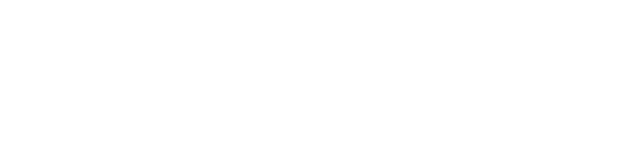
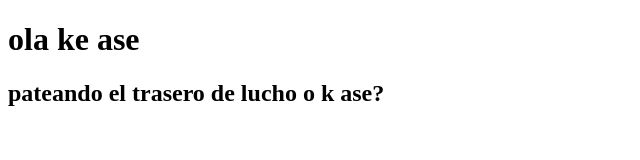
Before and after one commit to shago579/ProyectoHackaton, a plain HTML site: page index.html in a window 1280 px wide. Shown: the whole page, without its empty margins (0-640 px from the left). Drawn offline with Linux system fonts and the light colour scheme.

Commit message:
Ahora si funciona
Lo arregle todo fue culpa de Eli

```diff
--- a/index.html
+++ b/index.html
@@ -1,9 +1,11 @@
 <!DOCTYPE html>
 <html>
 <head>
-	<title></title>
+
 </head>
 <body>
+	<h1>ola ke ase</h1>
+	<h2>pateando el trasero de lucho o k ase?</h2>
 
 </body>
 </html>
```
Also changed, not shown: 1 other file.
